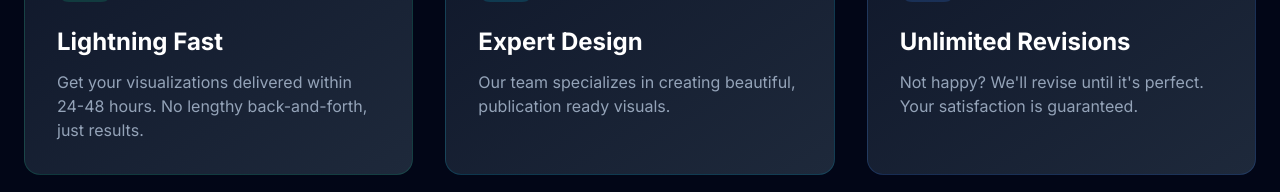
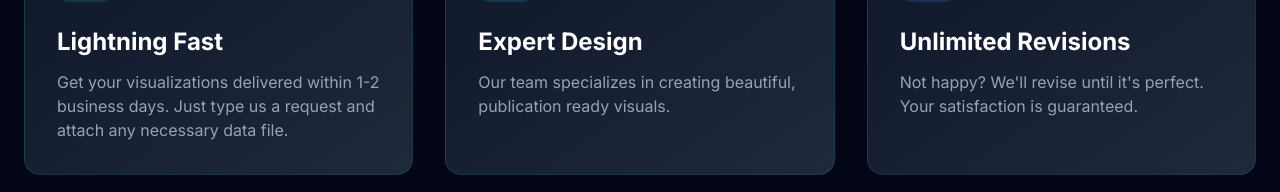
Before and after one commit to jmorgs11/datavizzy-app, a Next.js app: page / in a window 1280 px wide. Shown: the part 755-947 px from the top of the page. Built offline with nearby package versions, Linux system fonts and the light colour scheme; no server answers.

Commit message:
edit home page 2

```diff
--- a/app/page.tsx
+++ b/app/page.tsx
@@ -42,7 +42,7 @@ export default function HomePage() {
             </div>
             <h3 className="text-2xl font-bold mb-3">Lightning Fast</h3>
             <p className="text-slate-400">
-              Get your visualizations delivered within 24-48 hours. No lengthy back-and-forth, just results.
+              Get your visualizations delivered within 1-2 business days. Just type us a request and attach any necessary data file.
             </p>
           </div>
 
```
